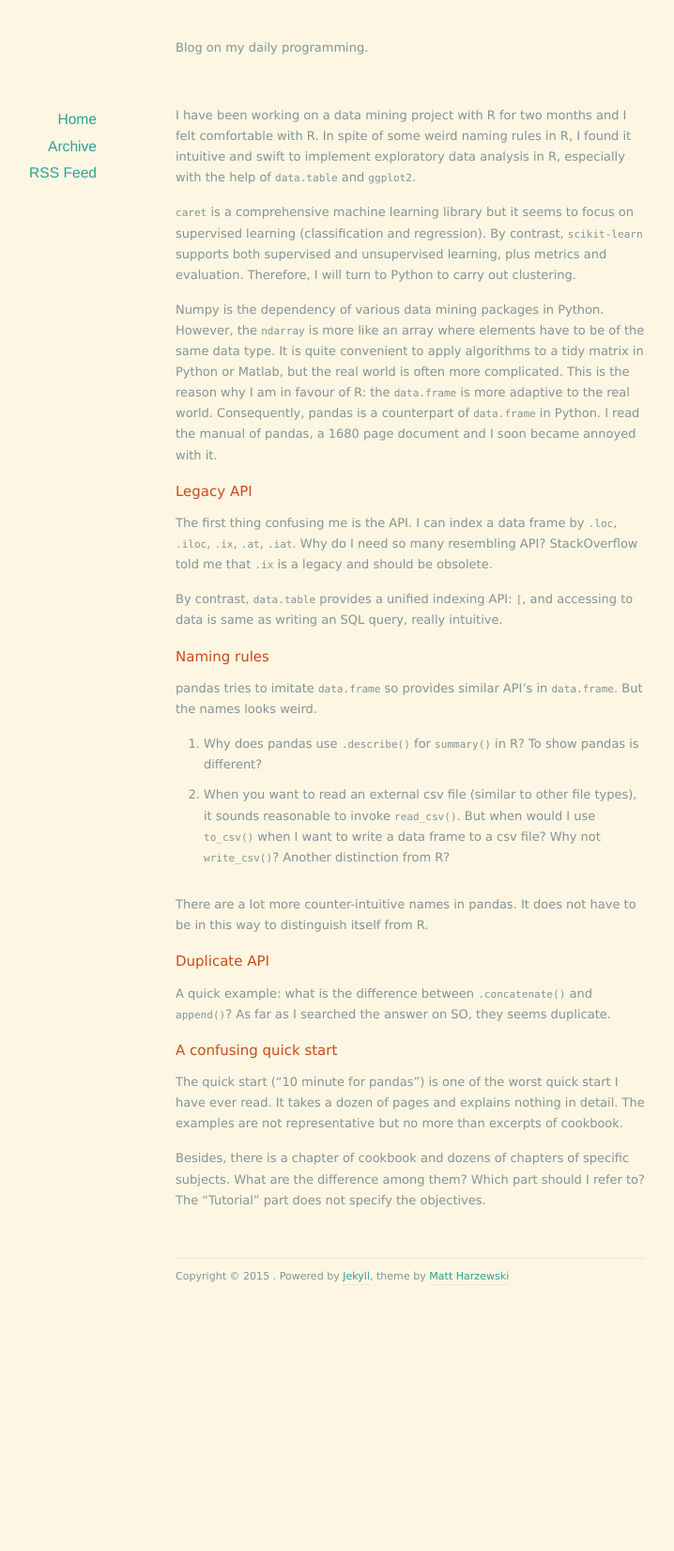
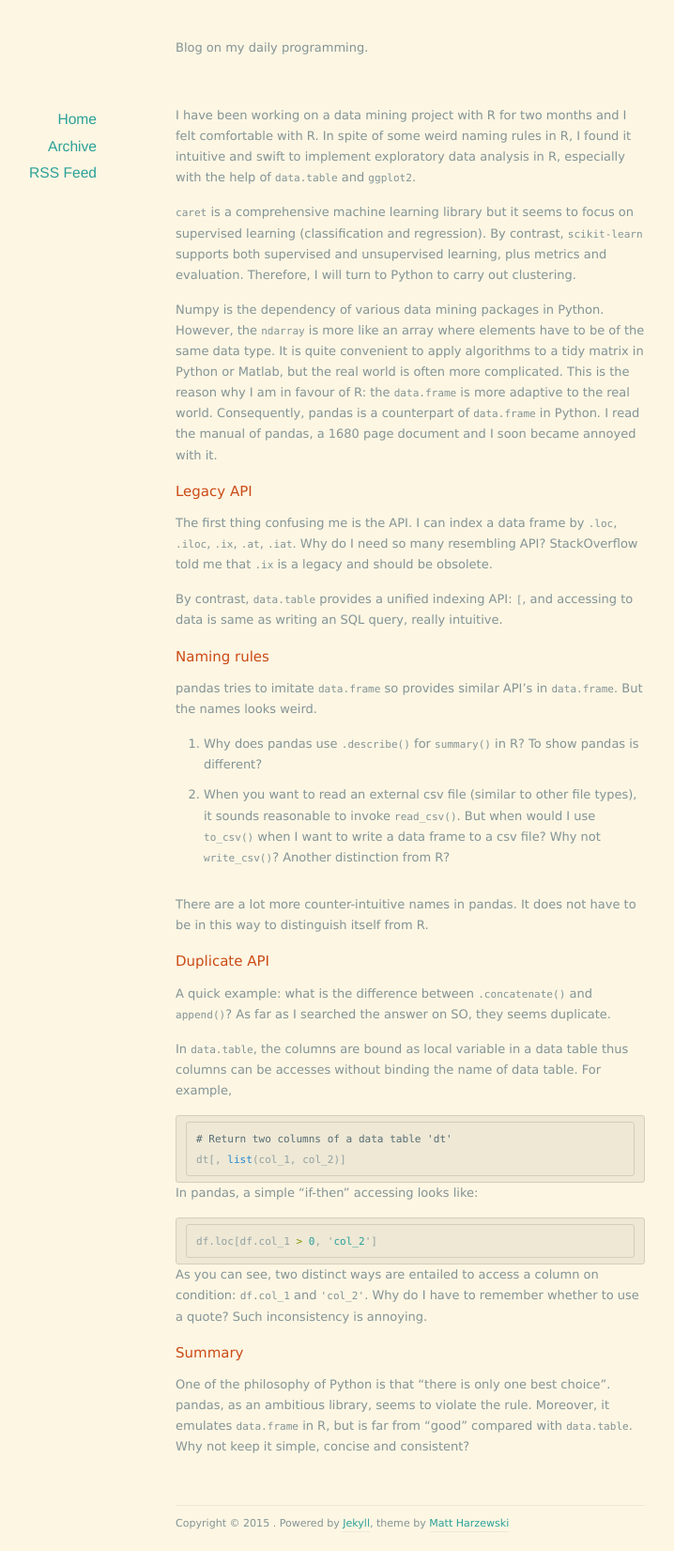
Before and after one commit to zhuzelong/zhuzelong.github.io, a Jekyll site: the page built from _posts/2015-06-24-first-glance-at-pandas.md, in a window 1280 px wide. Shown: the whole page at 94% size, without its empty margins (203-921 px from the left). Built offline with Jekyll 4.4.1, drawn with Linux system fonts in a browser that asks for light colours; nearby versions of some CDN libraries; before the commit the page ends 1389 px from its top, so only the background shows below that.

Commit message:
Amend a post

````diff
--- a/_posts/2015-06-24-first-glance-at-pandas.md
+++ b/_posts/2015-06-24-first-glance-at-pandas.md
@@ -32,9 +32,22 @@ There are a lot more counter-intuitive names in pandas. It does not have to be i
 
 A quick example: what is the difference between `.concatenate()` and `append()`? As far as I searched the answer on SO, they seems duplicate.
 
+In `data.table`, the columns are bound as local variable in a data table thus columns can be accesses without binding the name of data table. For example,
 
-## A confusing quick start
+```r
+# Return two columns of a data table 'dt'
+dt[, list(col_1, col_2)]
+```
 
-The quick start ("10 minute for pandas") is one of the worst quick start I have ever read. It takes a dozen of pages and explains nothing in detail. The examples are not representative but no more than excerpts of cookbook.
+In pandas, a simple "if-then" accessing looks like:
 
-Besides, there is a chapter of cookbook and dozens of chapters of specific subjects. What are the difference among them? Which part should I refer to? The "Tutorial" part does not specify the objectives.
+```python
+df.loc[df.col_1 > 0, 'col_2']
+```
+
+As you can see, two distinct ways are entailed to access a column on condition: `df.col_1` and `'col_2'`. Why do I have to remember whether to use a quote? Such inconsistency is annoying.
+
+
+## Summary
+
+One of the philosophy of Python is that "there is only one best choice". pandas, as an ambitious library, seems to violate the rule. Moreover, it emulates `data.frame` in R, but is far from "good" compared with `data.table`. Why not keep it simple, concise and consistent?
````
